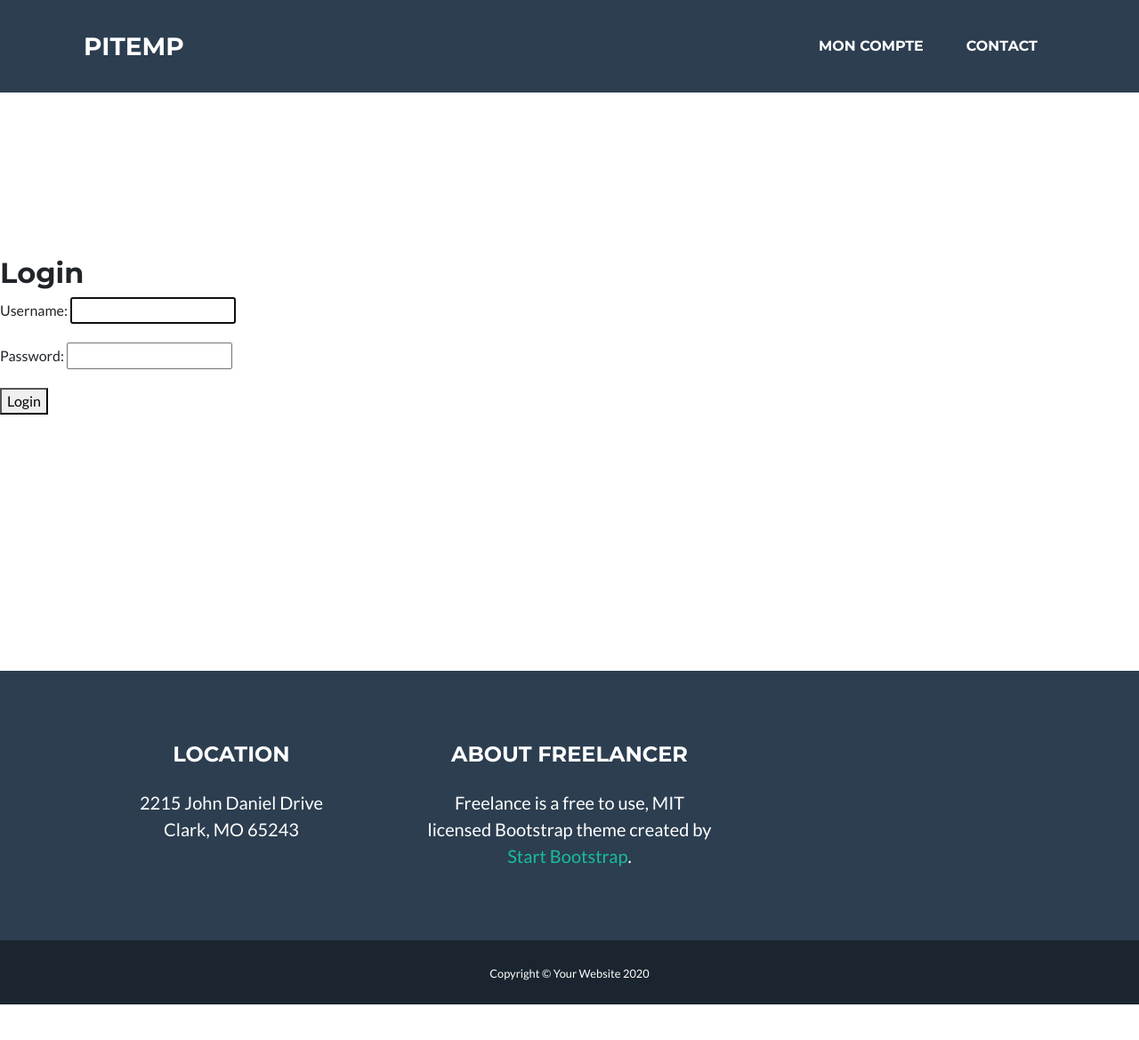
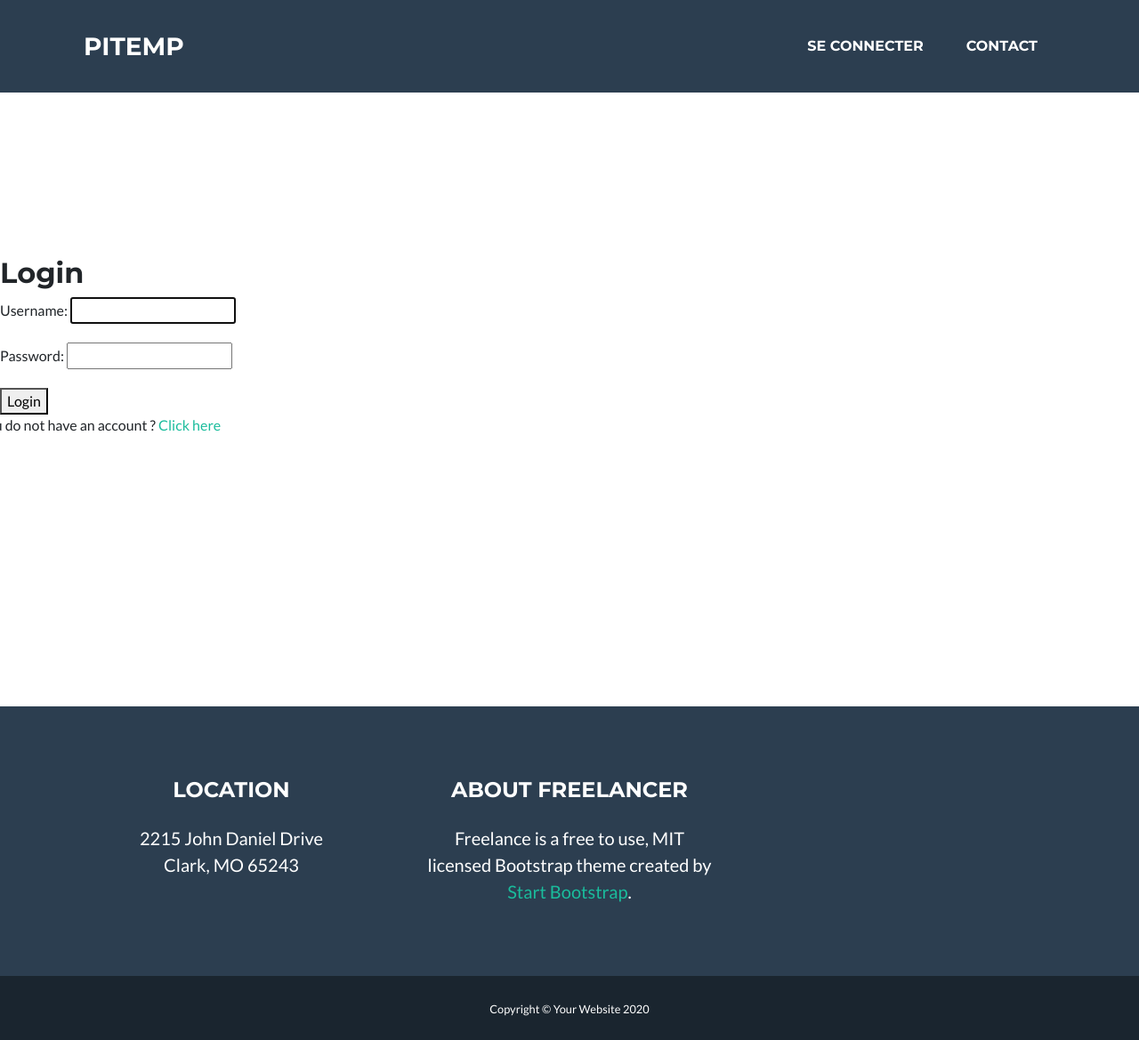
Before and after one commit to Nyarlathotepss/PiTemp, a Django app: page /authenticate/login/ in a window 1280 px wide. Shown: the whole page at 89% size. Before the commit the page ends 1129 px from the top, so only its background shows below. Run offline with Django 3.2, Linux system fonts and the light colour scheme; some libraries are stand-ins or nearby versions.

Commit message:
Update template >>> login link etc ....

```diff
--- a/pitemp/authenticate/templates/registration/login.html
+++ b/pitemp/authenticate/templates/registration/login.html
@@ -10,4 +10,10 @@
   {{ form.as_p }}
   <button type="submit">Login</button>
 </form>
+
+<div class="row">
+  <div id="no-account">
+    <p> You do not have an account ?<a title="Click here" href="{% url 'signup' %}"> Click here </a></p>
+  </div>
+</div>
 {% endblock %}
--- a/pitemp/pitemp/urls.py
+++ b/pitemp/pitemp/urls.py
@@ -21,7 +21,8 @@ from website import views
 urlpatterns = [
     path('admin/', admin.site.urls),
     path('home/', views.home, name="home"),
-    path('authenticate/', include('django.contrib.auth.urls')),
-    path('authenticate/', include('authenticate.urls')),
-    path('api/', include('api.urls')),   # api url
+    path('authenticate/', include('django.contrib.auth.urls')),   # django authentication urls
+    path('authenticate/', include('authenticate.urls')),   # authenticate app urls
+    path('api/', include('api.urls')),   # api app urls
+    path('website/', include('website.urls')),   # website app urls
 ]
--- a/pitemp/website/templates/website/index.html
+++ b/pitemp/website/templates/website/index.html
@@ -19,13 +19,19 @@
         <!-- Navigation-->
         <nav class="navbar navbar-expand-lg bg-secondary text-uppercase fixed-top" id="mainNav">
             <div class="container">
-                <a class="navbar-brand js-scroll-trigger" href="#page-top">PiTemp</a><button class="navbar-toggler navbar-toggler-right text-uppercase font-weight-bold bg-primary text-white rounded" type="button" data-toggle="collapse" data-target="#navbarResponsive" aria-controls="navbarResponsive" aria-expanded="false" aria-label="Toggle navigation">Menu <i class="fas fa-bars"></i></button>
+                <a class="navbar-brand js-scroll-trigger" href="{% url 'home' %}">PiTemp</a><button class="navbar-toggler navbar-toggler-right text-uppercase font-weight-bold bg-primary text-white rounded" type="button" data-toggle="collapse" data-target="#navbarResponsive" aria-controls="navbarResponsive" aria-expanded="false" aria-label="Toggle navigation">Menu <i class="fas fa-bars"></i></button>
                 <div class="collapse navbar-collapse" id="navbarResponsive">
                     <ul class="navbar-nav ml-auto">
-                        <li class="nav-item mx-0 mx-lg-1"><a class="nav-link py-3 px-0 px-lg-3 rounded js-scroll-trigger" href="{% url 'account' %}">Mon compte</a></li>
                         <li class="nav-item mx-0 mx-lg-1">
                             {% if user.is_authenticated %}
-                                <a class="nav-link py-3 px-0 px-lg-3 rounded js-scroll-trigger" href="{% url 'my_temperatures' %}">Mes températures</a>
+                                <a class="nav-link py-3 px-0 px-lg-3 rounded js-scroll-trigger" href="{% url 'account' %}">Mon compte</a>
+                            {% else %}
+                                <a class="nav-link py-3 px-0 px-lg-3 rounded js-scroll-trigger" href="{% url 'login' %}">Se Connecter</a>
+                            {% endif %}
+                        </li>
+                        <li class="nav-item mx-0 mx-lg-1">
+                            {% if user.is_authenticated %}
+                                <a class="nav-link py-3 px-0 px-lg-3 rounded js-scroll-trigger" href="{% url 'my_dashboard' %}">Mes températures</a>
                             {% endif %}
                         </li>
                         <li class="nav-item mx-0 mx-lg-1"><a class="nav-link py-3 px-0 px-lg-3 rounded js-scroll-trigger" href="#contact">Contact</a></li>
--- a/pitemp/website/templates/website/my_dashboard.html
+++ b/pitemp/website/templates/website/my_dashboard.html
@@ -3,5 +3,7 @@
 
 <!-- Content Section-->
 {% block content %}
-
+<div>
+    <p>test</p>
+</div>
 {% endblock content %}
```
